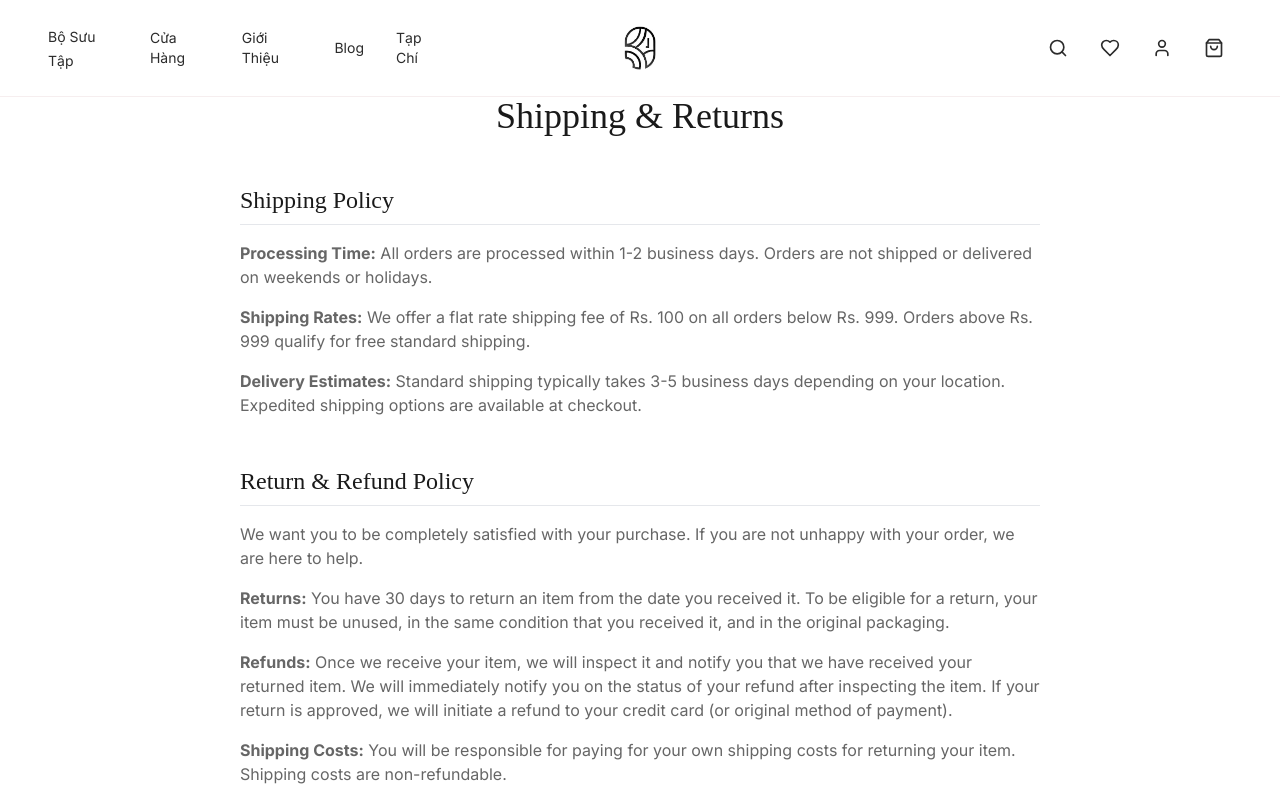
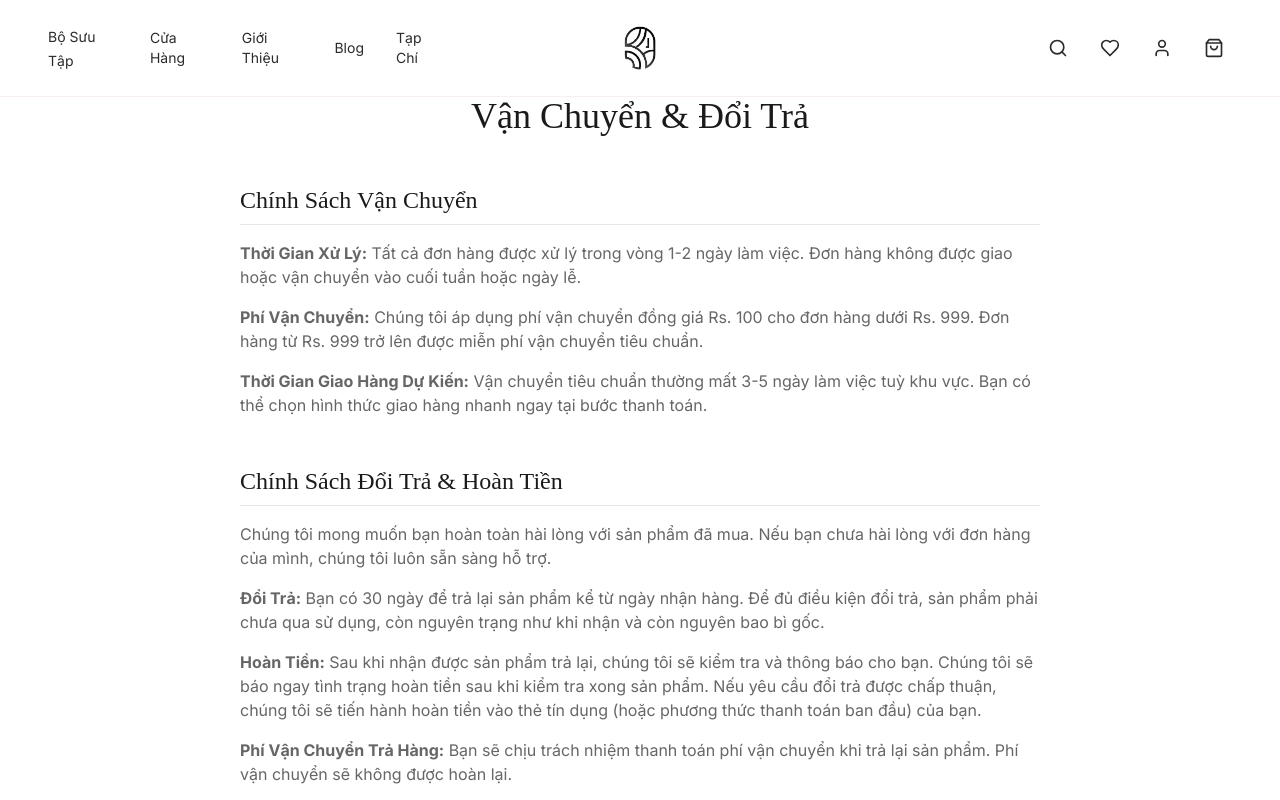
Before and after one commit to hellost3108/beauty-web-1, a Next.js app: page /shipping-returns in a window 1280 px wide. Shown: the top 800 px of the page. Built offline with nearby package versions, Linux system fonts and the light colour scheme.

Commit message:
Translate Shipping & Returns page to Vietnamese

```diff
--- a/src/views/ShippingReturns.tsx
+++ b/src/views/ShippingReturns.tsx
@@ -6,40 +6,40 @@ const ShippingReturns = () => {
         <div className="min-h-screen bg-white">
             <Navbar />
             <div className="pt-24 pb-16 px-6 md:px-12 max-w-4xl mx-auto">
-                <h1 className="font-display text-4xl mb-12 text-[#1a1a1a] text-center">Shipping & Returns</h1>
+                <h1 className="font-display text-4xl mb-12 text-[#1a1a1a] text-center">Vận Chuyển & Đổi Trả</h1>
 
                 <div className="space-y-12">
                     {/* Shipping Section */}
                     <section className="space-y-4">
-                        <h2 className="font-display text-2xl text-[#1a1a1a] border-b border-gray-200 pb-2">Shipping Policy</h2>
+                        <h2 className="font-display text-2xl text-[#1a1a1a] border-b border-gray-200 pb-2">Chính Sách Vận Chuyển</h2>
                         <div className="space-y-4 text-[#666666] font-body">
                             <p>
-                                <strong>Processing Time:</strong> All orders are processed within 1-2 business days. Orders are not shipped or delivered on weekends or holidays.
+                                <strong>Thời Gian Xử Lý:</strong> Tất cả đơn hàng được xử lý trong vòng 1-2 ngày làm việc. Đơn hàng không được giao hoặc vận chuyển vào cuối tuần hoặc ngày lễ.
                             </p>
                             <p>
-                                <strong>Shipping Rates:</strong> We offer a flat rate shipping fee of Rs. 100 on all orders below Rs. 999. Orders above Rs. 999 qualify for free standard shipping.
+                                <strong>Phí Vận Chuyển:</strong> Chúng tôi áp dụng phí vận chuyển đồng giá Rs. 100 cho đơn hàng dưới Rs. 999. Đơn hàng từ Rs. 999 trở lên được miễn phí vận chuyển tiêu chuẩn.
                             </p>
                             <p>
-                                <strong>Delivery Estimates:</strong> Standard shipping typically takes 3-5 business days depending on your location. Expedited shipping options are available at checkout.
+                                <strong>Thời Gian Giao Hàng Dự Kiến:</strong> Vận chuyển tiêu chuẩn thường mất 3-5 ngày làm việc tuỳ khu vực. Bạn có thể chọn hình thức giao hàng nhanh ngay tại bước thanh toán.
                             </p>
                         </div>
                     </section>
 
                     {/* Returns Section */}
                     <section className="space-y-4">
-                        <h2 className="font-display text-2xl text-[#1a1a1a] border-b border-gray-200 pb-2">Return & Refund Policy</h2>
+                        <h2 className="font-display text-2xl text-[#1a1a1a] border-b border-gray-200 pb-2">Chính Sách Đổi Trả & Hoàn Tiền</h2>
                         <div className="space-y-4 text-[#666666] font-body">
                             <p>
-                                We want you to be completely satisfied with your purchase. If you are not unhappy with your order, we are here to help.
+                                Chúng tôi mong muốn bạn hoàn toàn hài lòng với sản phẩm đã mua. Nếu bạn chưa hài lòng với đơn hàng của mình, chúng tôi luôn sẵn sàng hỗ trợ.
                             </p>
                             <p>
-                                <strong>Returns:</strong> You have 30 days to return an item from the date you received it. To be eligible for a return, your item must be unused, in the same condition that you received it, and in the original packaging.
+                                <strong>Đổi Trả:</strong> Bạn có 30 ngày để trả lại sản phẩm kể từ ngày nhận hàng. Để đủ điều kiện đổi trả, sản phẩm phải chưa qua sử dụng, còn nguyên trạng như khi nhận và còn nguyên bao bì gốc.
                             </p>
                             <p>
-                                <strong>Refunds:</strong> Once we receive your item, we will inspect it and notify you that we have received your returned item. We will immediately notify you on the status of your refund after inspecting the item. If your return is approved, we will initiate a refund to your credit card (or original method of payment).
+                                <strong>Hoàn Tiền:</strong> Sau khi nhận được sản phẩm trả lại, chúng tôi sẽ kiểm tra và thông báo cho bạn. Chúng tôi sẽ báo ngay tình trạng hoàn tiền sau khi kiểm tra xong sản phẩm. Nếu yêu cầu đổi trả được chấp thuận, chúng tôi sẽ tiến hành hoàn tiền vào thẻ tín dụng (hoặc phương thức thanh toán ban đầu) của bạn.
                             </p>
                             <p>
-                                <strong>Shipping Costs:</strong> You will be responsible for paying for your own shipping costs for returning your item. Shipping costs are non-refundable.
+                                <strong>Phí Vận Chuyển Trả Hàng:</strong> Bạn sẽ chịu trách nhiệm thanh toán phí vận chuyển khi trả lại sản phẩm. Phí vận chuyển sẽ không được hoàn lại.
                             </p>
                         </div>
                     </section>
```
